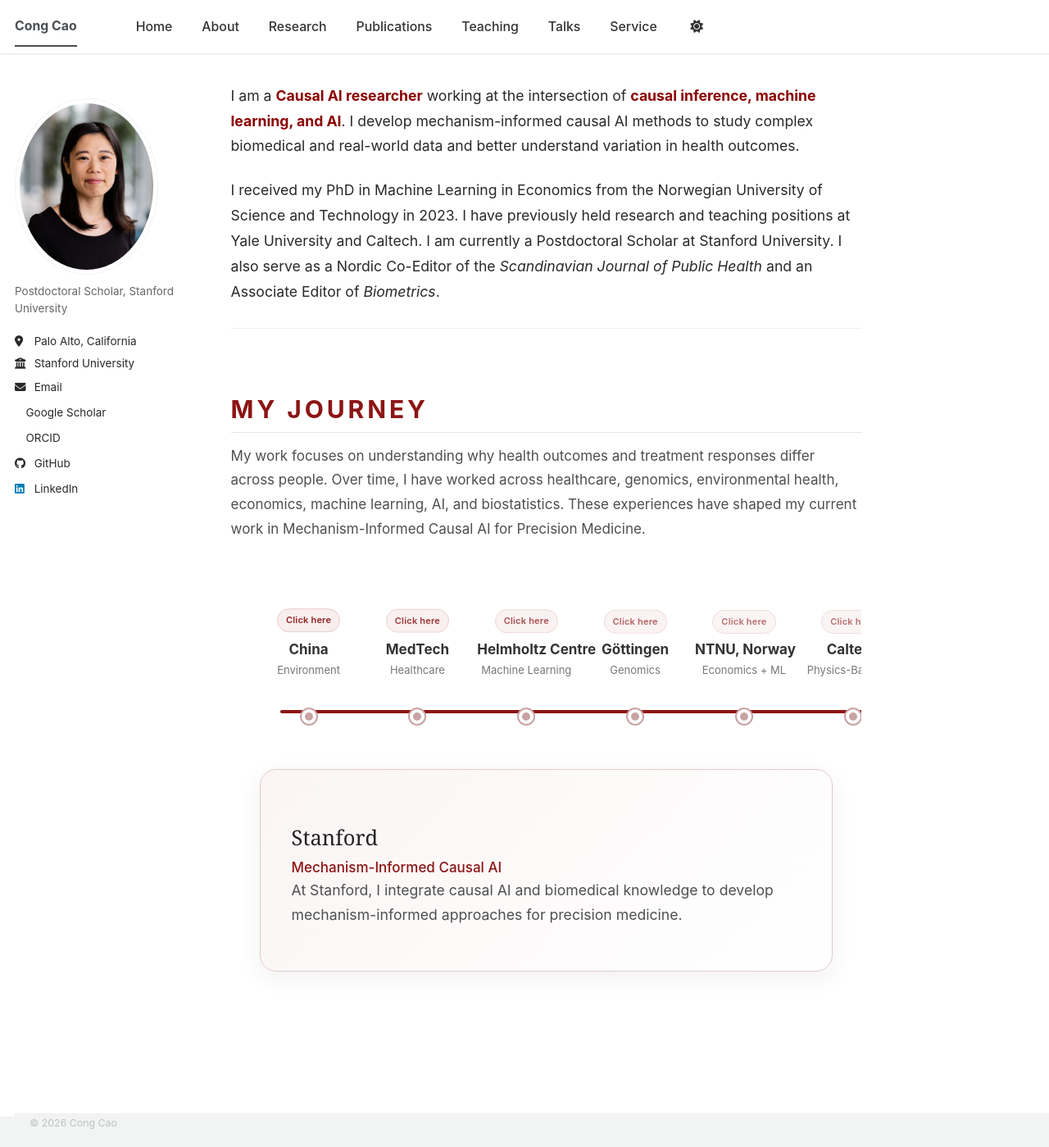
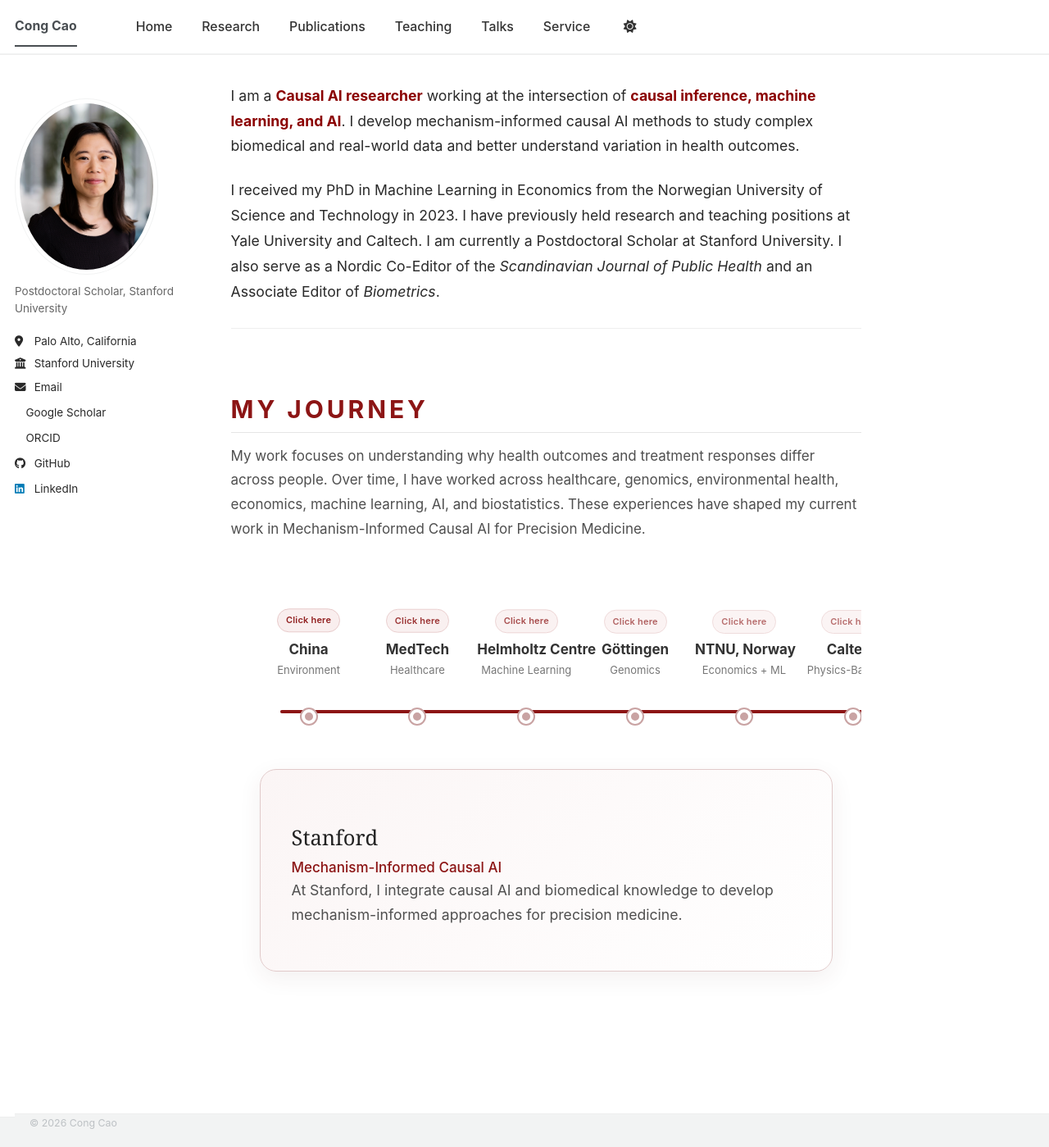
Before and after one commit to congca0/congca0.github.io, a Jekyll site: the page built from index.md, in a window 1280 px wide and 1399 px high. Shown: the whole window at 82% size. Built offline with Jekyll 4.4.1, drawn with Linux system fonts in a browser that asks for light colours; a style sheet for code colours, icons or effects is not loaded; our own code applies the rules of GitHub Pages for plain Markdown files.

Commit message:
Update navigation.yml

```diff
--- a/_data/navigation.yml
+++ b/_data/navigation.yml
@@ -1,9 +1,6 @@
 main:
   - title: "Home"
     url: "/"
-
-  - title: "About"
-    url: "/about/"
 
   - title: "Research"
     url: "/research/"
```
